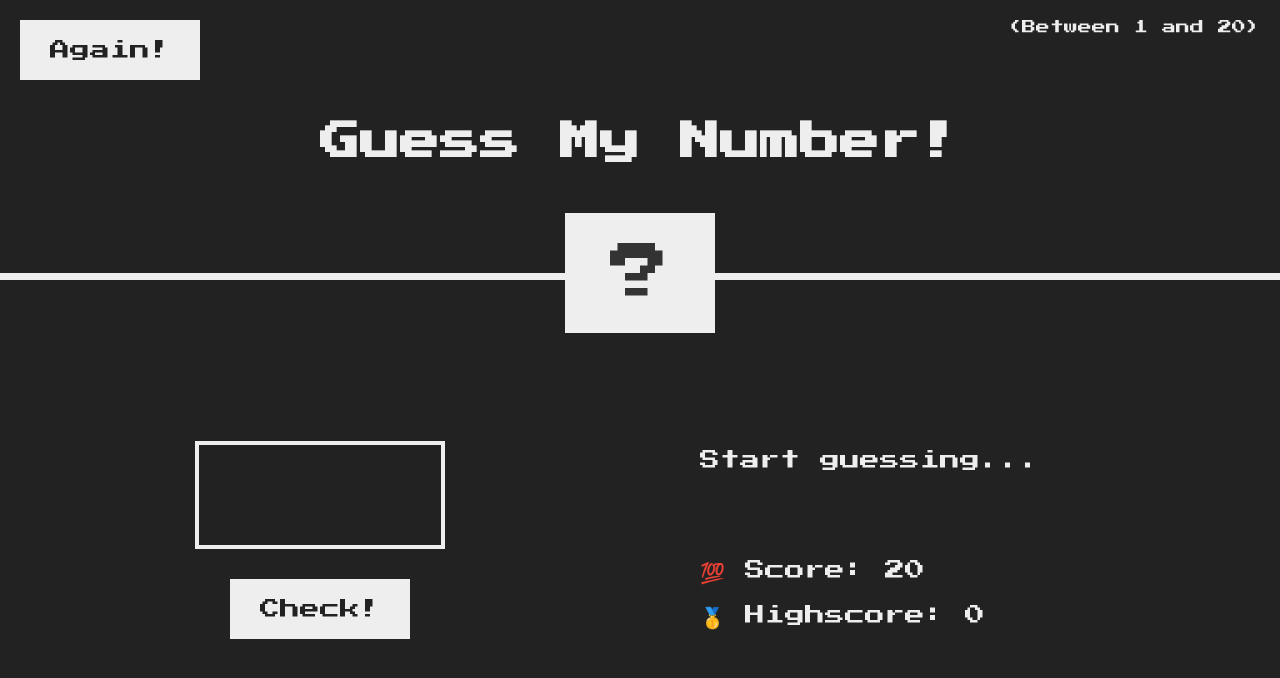
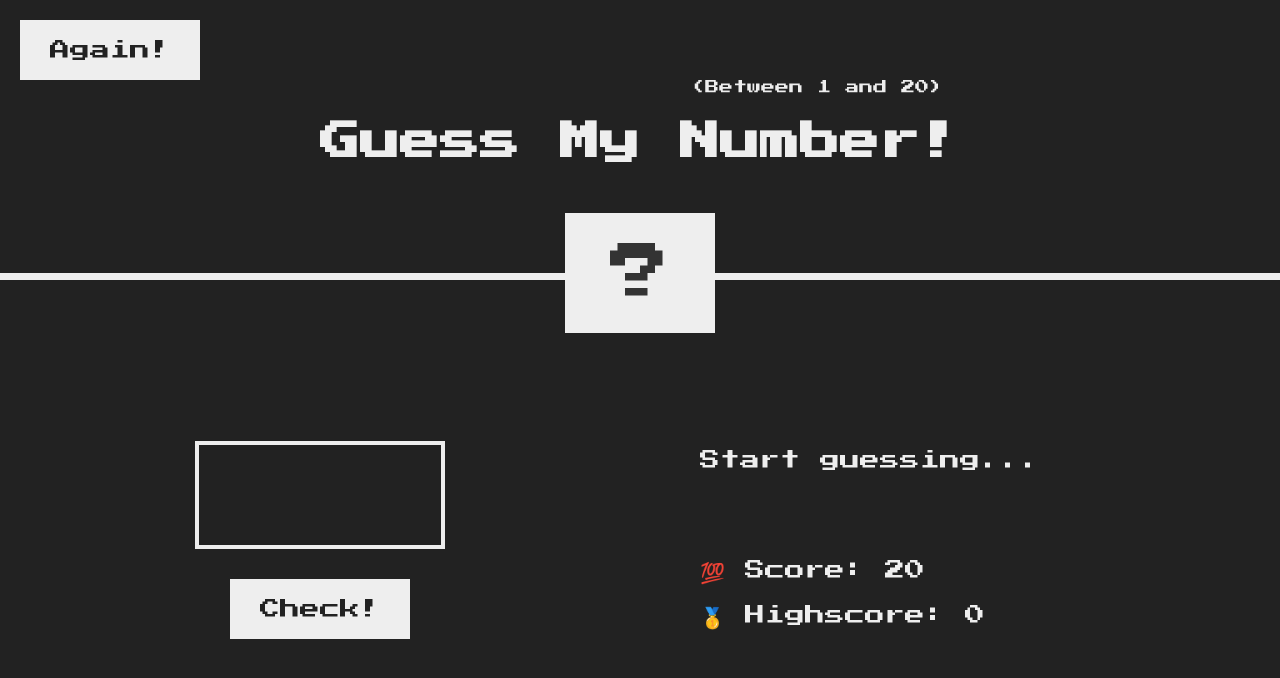
Before and after one commit to cllopezv/guess-my-number, a plain HTML site: page index.html in a window 1280 px wide. Drawn offline with Linux system fonts and the light colour scheme.

Commit message:
improving UX

```diff
--- a/style.css
+++ b/style.css
@@ -72,8 +72,8 @@ h1 {
 .between {
   font-size: 1.4rem;
   position: absolute;
-  top: 2rem;
-  right: 2rem;
+  top: 8rem;
+  left: 54%;
 }
 
 .again {
```
